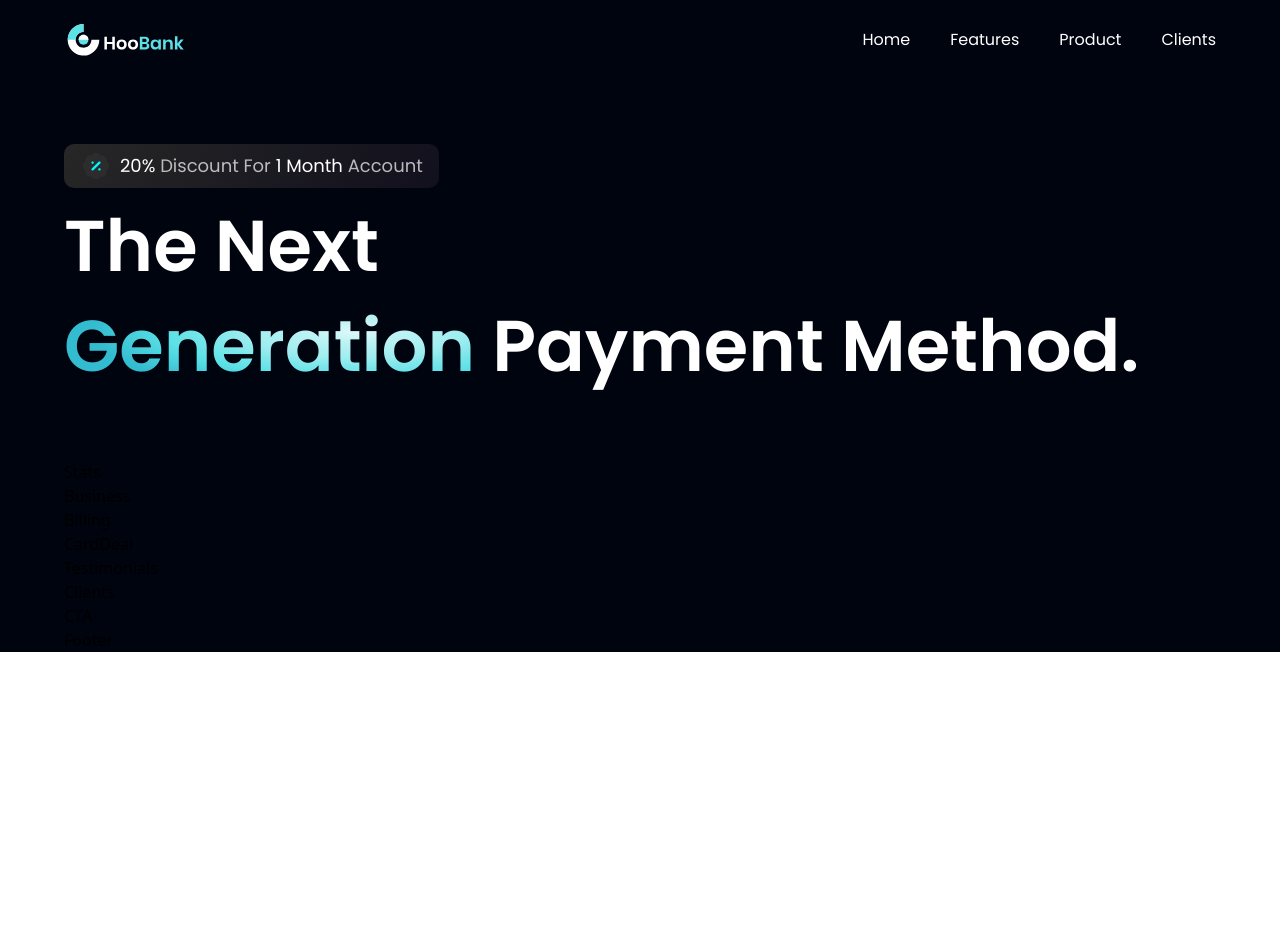
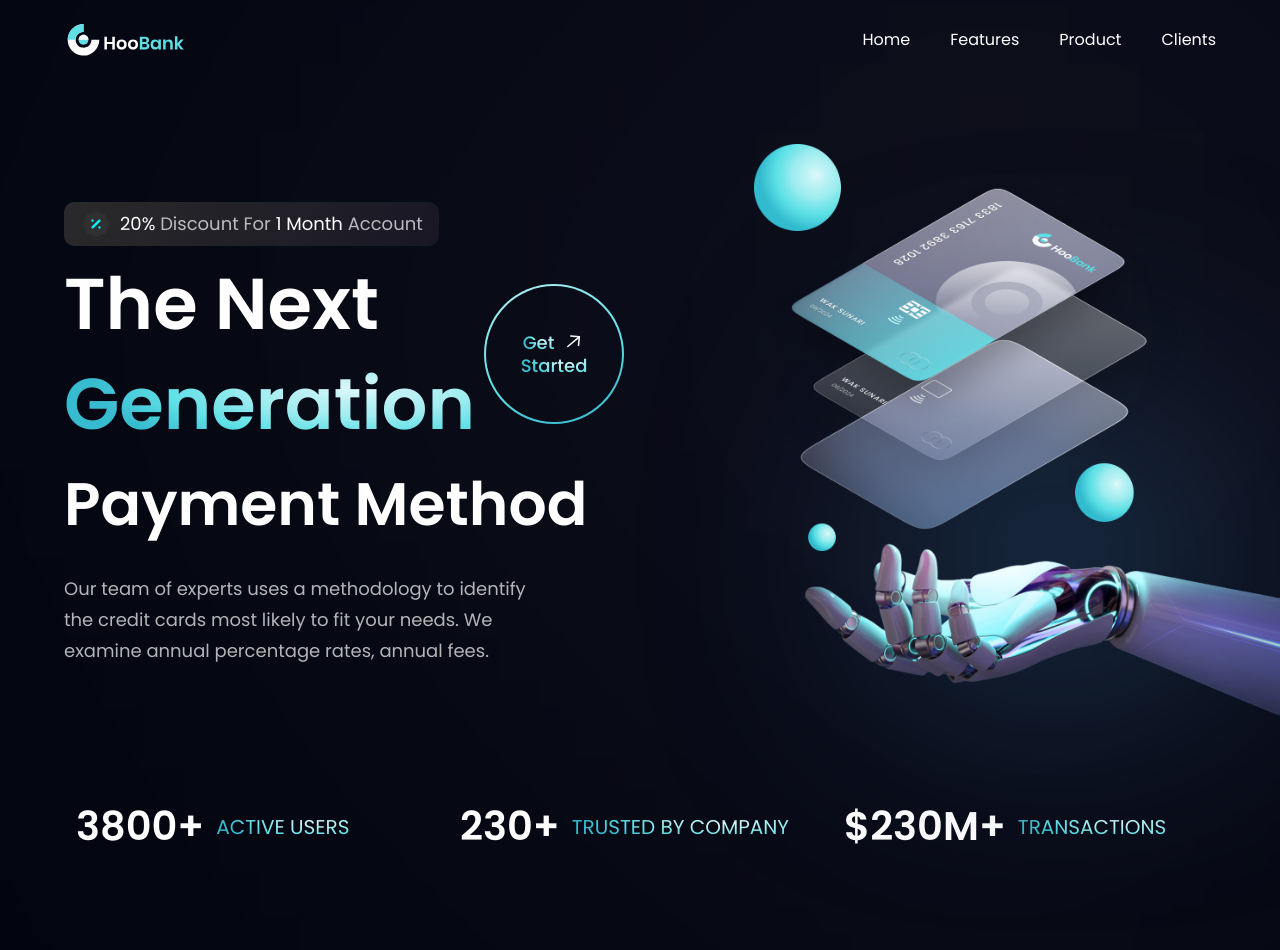
Before and after one commit to Muhammad-Junaid-24/bank-app-frontend, a React (Vite) app: page / in a window 1280 px wide. Shown: the top 950 px of the page. Before the commit the page ends 800 px from the top, so only its background shows below. Built offline with nearby package versions, Linux system fonts and the light colour scheme.

Commit message:
Add Hero and Stats sections

```diff
--- a/src/components/GetStarted.jsx
+++ b/src/components/GetStarted.jsx
@@ -1,8 +1,22 @@
-import React from 'react'
+import styles from '../style'
+import {arrowUp} from '../../assets'
 
 function GetStarted() {
   return (
-    <div>GetStarted</div>
+    <div className={`${styles.flexCenter} w-[140px] h-[140px] rounded-full bg-blue-gradient transition duration-300 hover:-translate-y-2 p-[2px] cursor-pointer`}>
+      <div className={`${styles.flexCenter} flex-col bg-primary w-full h-full rounded-full`}>
+        <div className={`${styles.flexStart} flex-row`}>
+          <p className='font-poppins font-medium text-[18px] leading-[23px] mr-2'>
+            <span className='text-gradient'>Get</span>
+          </p>
+            <img src={arrowUp} className='w-[23px] h-[23px] object-contain' alt='arrow' />
+        </div>
+        <p className='font-poppins font-medium text-[18px] leading-[23px]'>
+            <span className='text-gradient'>Started</span>
+          </p>
+
+      </div>
+    </div>
   )
 }
 
--- a/src/components/Hero.jsx
+++ b/src/components/Hero.jsx
@@ -1,5 +1,6 @@
 import styles from "../style";
 import { discount, robot } from "../../assets";
+import GetStarted from "./GetStarted";
 
 function Hero() {
   return (
@@ -20,10 +21,34 @@
         </div>
 
         <div className="flex flex-row justify-between items-center w-full">
-          <h1 className="flex-1 font-poppins font-semibold ss:text-7xl text-[52px] text-white ss:leading-[100px] leading-[75px]">The Next <br className="sm:block hidden"/> { " "}
-          <span className="text-gradient">Generation</span> {" "}
-           Payment Method.</h1>
+          <h1 className="flex-1 font-poppins font-semibold ss:text-7xl text-[52px] text-white ss:leading-[100px] leading-[75px]">
+            The Next <br className="sm:block hidden" />{" "}
+            <span className="text-gradient">Generation</span>{" "}
+          </h1>
+          <div className="ss:flex hidden md:mr-4 mr-0">
+            <GetStarted />
+          </div>
         </div>
+
+        <h1 className="font-poppins font-semibold ss:text-6xl text-[52px] text-white ss:leading-[100px] leading-[75px] w-full">
+          Payment Method
+        </h1>
+        <p className={`${styles.paragraph} max-w-[470px] mt-5`}>
+          Our team of experts uses a methodology to identify the credit cards
+          most likely to fit your needs. We examine annual percentage rates,
+          annual fees.
+        </p>
+      </div>
+
+      <div className={`flex-1 flex ${styles.flexCenter} md:my-0 my-10 relative`}>
+        <img src={robot} alt="billing" className="w-full h-full relative z-[5]" />
+        <div className="absolute z-[0] w-[40%] h-[35%] top-0 pink__gradient" />
+        <div className="absolute z-[1] w-[80%] h-[80%] rounded-full bottom-40 white__gradient" />
+        <div className="absolute z-[0] w-[50%] h-[50%] right-20 bottom-20 blue__gradient" />
+      </div>
+
+      <div className={`ss:hidden ${styles.flexCenter}`}>
+        <GetStarted />
       </div>
     </section>
   );
--- a/src/components/Stats.jsx
+++ b/src/components/Stats.jsx
@@ -1,9 +1,19 @@
-import React from 'react'
+import { stats } from "../constants";
+import styles from "../style";
 
 function Stats() {
   return (
-    <div>Stats</div>
+  <section className={`${styles.flexCenter} flex-row flex-wrap sm:mb-20 mb-6`}>
+    {stats.map((stat) => {
+      return (
+        <div key={stat.id} className={`flex-1 flex justify-start items-center m-3`}>
+          <h4 className="font-poppins font-semibold xs:text-[40px] text-[30px] xs:leading-[53px] leading-[43px] text-white">{stat.value}</h4>
+          <p className="font-poppins font-normal xs:text-[20px] text-[15px] xs:leading-[26px] leading-[21px] text-gradient uppercase ml-3">{stat.title}</p>
+        </div>
+      )
+    })}
+  </section>
   )
 }
 
-export default Stats
+export default Stats;
--- a/src/constants/index.js
+++ b/src/constants/index.js
@@ -88,7 +88,7 @@
 export const stats = [
   {
     id: "stats-1",
-    title: "User Active",
+    title: "Active Users",
     value: "3800+",
   },
   {
@@ -98,7 +98,7 @@
   },
   {
     id: "stats-3",
-    title: "Transaction",
+    title: "Transactions",
     value: "$230M+",
   },
 ];
```
